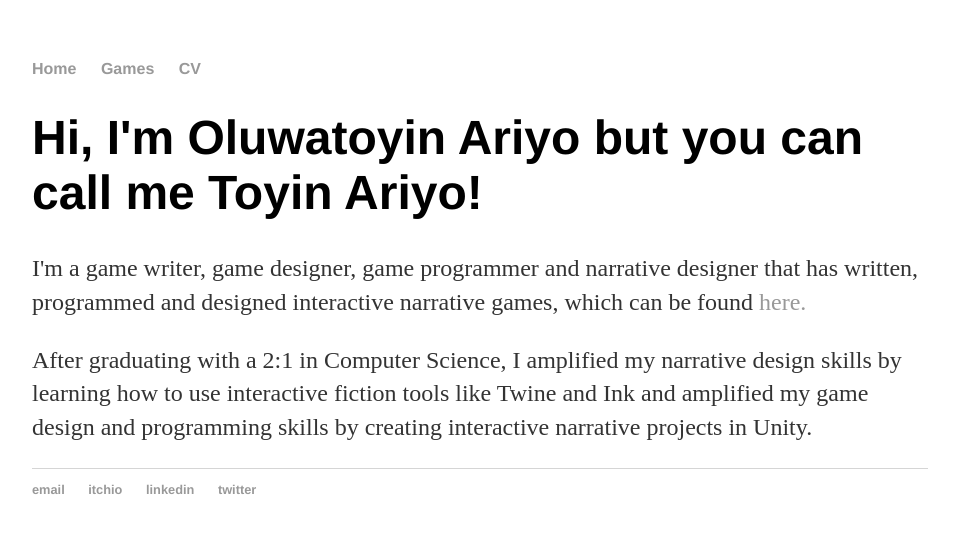
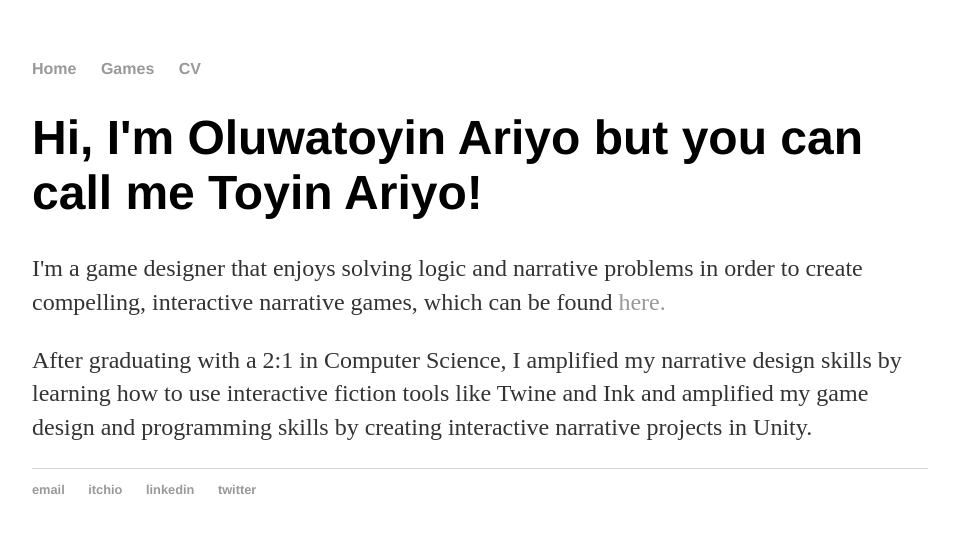
Before and after one commit to toyinariyo/toyinariyo.github.io, a Jekyll site: the page built from index.html, in a window 1280 px wide. Shown: the top 533 px of the page, without its empty margins (160-1119 px from the left). Built offline with Jekyll 4.4.1, drawn with Linux system fonts in a browser that asks for light colours.

Commit message:
Streamlined first paragraph of homepage

```diff
--- a/index.html
+++ b/index.html
@@ -4,7 +4,7 @@ title: Oluwatoyin Ariyo - Game designer & narrative designer
 ---
 <div class="blurb">
         <h1>Hi, I'm Oluwatoyin Ariyo but you can call me Toyin Ariyo!</h1>
-	<p>I'm a game writer, game designer, game programmer and narrative designer that has written, programmed and designed interactive narrative games, which can be found <a href="/Games">here.</a></p>
+	<p>I'm a game designer that enjoys solving logic and narrative problems in order to create compelling, interactive narrative games, which can be found <a href="/Games">here.</a></p>
 </div><!-- /.blurb -->
 <p>After graduating with a 2:1 in Computer Science, I amplified my narrative design skills by learning how to use interactive fiction tools like Twine and Ink and
 	amplified my game design and programming skills by creating interactive narrative projects in Unity. </p>
```
